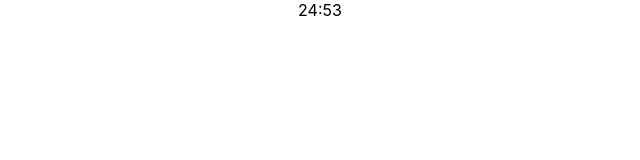
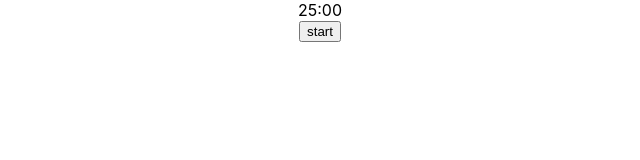
Before and after one commit to aaixn/project-2, a React (Create React App) app: page / in a window 1280 px wide. Shown: the top 160 px of the page, without its empty margins (320-960 px from the left). Built offline with nearby package versions, Linux system fonts and the light colour scheme.

Commit message:
add start/pause to timer; fix bugs

```diff
--- a/src/Components/Pomodoro/Pomodoro.js
+++ b/src/Components/Pomodoro/Pomodoro.js
@@ -5,11 +5,14 @@ const Pomodoro = () => {
     const [min, setMin] = useState(25)
     const [sec, setSec] = useState(0)
     const [message, setMessage] = useState(false)
+    const [start, setStart] = useState(false)
 
 
     useEffect(() => {
+        if (start === true) {
+
             let timer = setInterval(() => {
-            clearInterval()
+                clearInterval(timer)
 
                 if (sec === 0) {
                     if(min !== 0) {
@@ -28,7 +31,14 @@ const Pomodoro = () => {
                 }
 
             }, 1000)
-    }, [sec])
+        }
+    }, [sec, start, message, min])
+
+
+    const startClicked = () => {
+        setStart(!start)
+    }
+
 
     const timerMin = min < 10 ? `0${min}` : min
     const timerSec = sec < 10 ? `0${sec}` : sec
@@ -41,6 +51,7 @@ const Pomodoro = () => {
                 {message ?? <div>It's time for a break!</div>}
             </div>
             <div className="timer">{timerMin}:{timerSec}</div>
+            <button className="start" onClick={startClicked}>{start ? 'pause' : 'start'}</button>
         </div>
     )
 }
```
Lines whose indentation alone changed are shown as unchanged.
